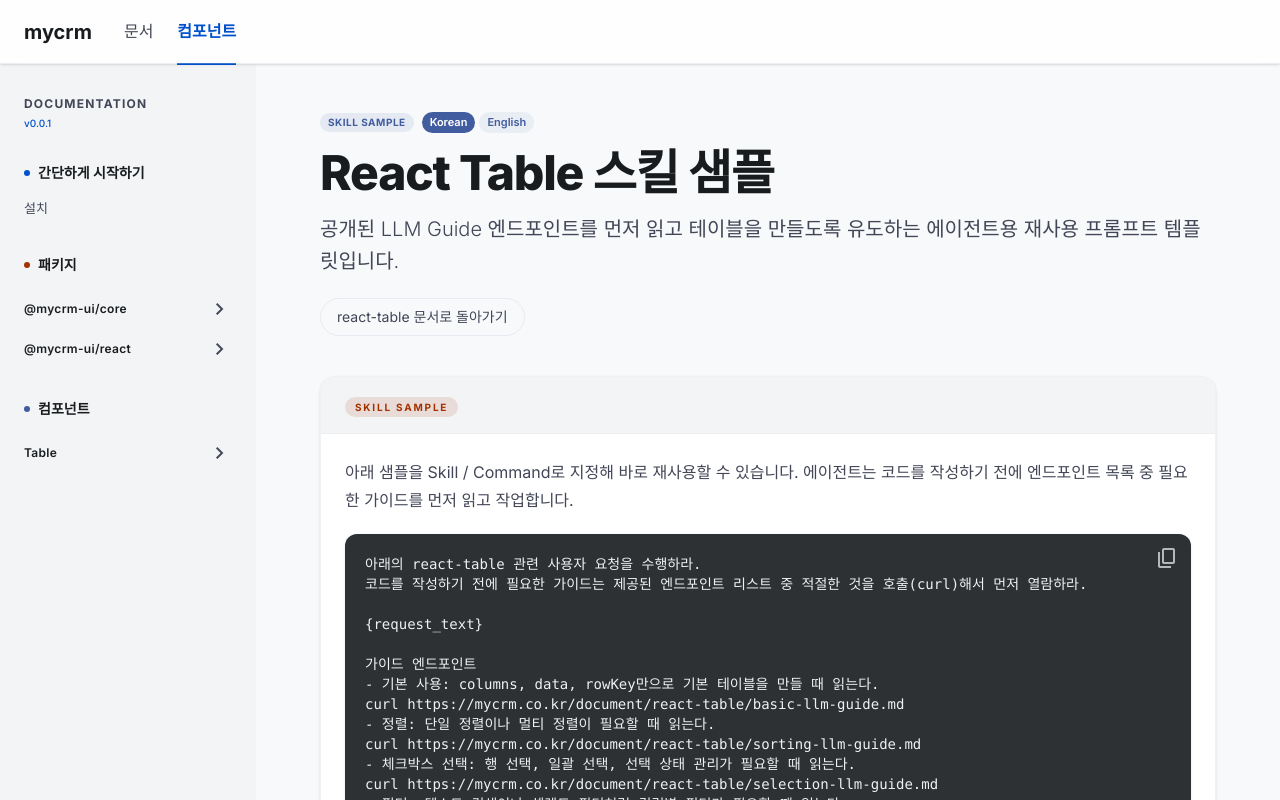
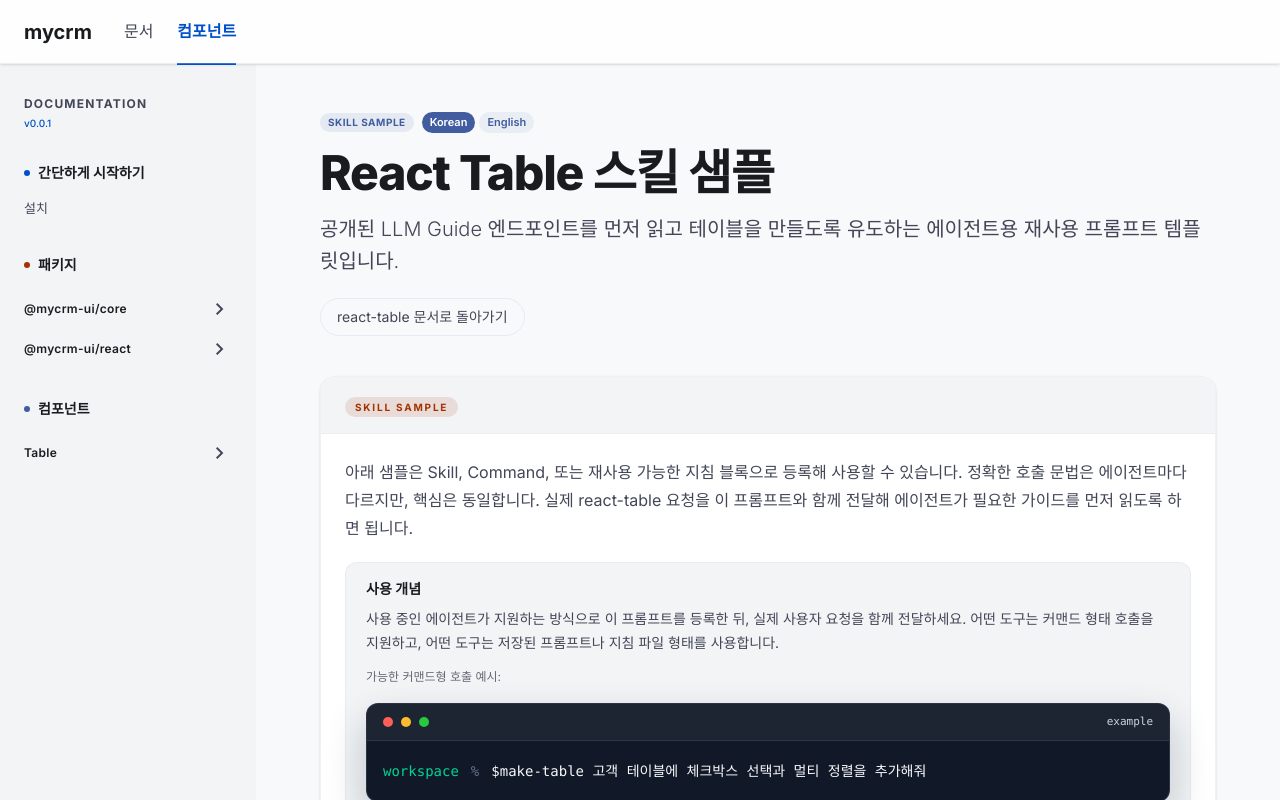
Before and after one commit to kimtaru/mycrm-guide, a Next.js app: page /document/react-table/llm in a window 1280 px wide. Shown: the top 800 px of the page. Built offline with nearby package versions, Linux system fonts and the light colour scheme.

Commit message:
docs: clarify react-table skill sample usage

```diff
--- a/app/document/react-table/llm/skill-sample.tsx
+++ b/app/document/react-table/llm/skill-sample.tsx
@@ -14,10 +14,8 @@
       )
       .join("\n");
 
-    return `Handle the user's react-table request below.
+    return `Treat the user's text that follows the skill invocation as the actual react-table request.
 Before writing code, inspect the appropriate guides by calling the relevant curl endpoints from the provided list.
-
-{request_text}
 
 Guide endpoints
 ${endpointLines}`;
@@ -30,10 +28,8 @@
     )
     .join("\n");
 
-  return `아래의 react-table 관련 사용자 요청을 수행하라.
+  return `스킬 호출 뒤에 이어지는 사용자 문장을 실제 react-table 요청으로 간주하라.
 코드를 작성하기 전에 필요한 가이드는 제공된 엔드포인트 리스트 중 적절한 것을 호출(curl)해서 먼저 열람하라.
-
-{request_text}
 
 가이드 엔드포인트
 ${endpointLines}`;
@@ -64,9 +60,48 @@
       <div className="space-y-5 px-6 py-6">
         <p className="leading-7 text-on-surface-variant">
           {lang === "en"
-            ? "You can assign the sample below as a Skill or Command and reuse it directly. The agent should read the relevant guides from the endpoint list before writing code."
-            : "아래 샘플을 Skill / Command로 지정해 바로 재사용할 수 있습니다. 에이전트는 코드를 작성하기 전에 엔드포인트 목록 중 필요한 가이드를 먼저 읽고 작업합니다."}
+            ? "You can register the sample below as a Skill, Command, or reusable instruction block. The exact invocation syntax depends on the agent, but the core idea is the same: pass the user's real react-table request together with this prompt so the agent reads the relevant guides first."
+            : "아래 샘플은 Skill, Command, 또는 재사용 가능한 지침 블록으로 등록해 사용할 수 있습니다. 정확한 호출 문법은 에이전트마다 다르지만, 핵심은 동일합니다. 실제 react-table 요청을 이 프롬프트와 함께 전달해 에이전트가 필요한 가이드를 먼저 읽도록 하면 됩니다."}
         </p>
+
+        <div className="rounded-xl border border-outline-variant/20 bg-surface-container-low px-5 py-4">
+          <p className="text-sm font-semibold text-on-surface">
+            {lang === "en" ? "Usage idea" : "사용 개념"}
+          </p>
+          <p className="mt-2 text-sm leading-6 text-on-surface-variant">
+            {lang === "en"
+              ? "Register this prompt in the way your agent supports, then provide the user's request together with it. Some tools may support a command-style invocation, while others may use saved prompts or instruction files."
+              : "사용 중인 에이전트가 지원하는 방식으로 이 프롬프트를 등록한 뒤, 실제 사용자 요청을 함께 전달하세요. 어떤 도구는 커맨드 형태 호출을 지원하고, 어떤 도구는 저장된 프롬프트나 지침 파일 형태를 사용합니다."}
+          </p>
+          <p className="mt-3 text-xs leading-5 text-on-surface-variant/80">
+            {lang === "en"
+              ? "One possible command-style example:"
+              : "가능한 커맨드형 호출 예시:"}
+          </p>
+          <div className="mt-4 overflow-hidden rounded-xl border border-outline-variant/15 bg-[#111827] shadow-[0_18px_40px_rgba(15,23,42,0.22)]">
+            <div className="flex items-center justify-between border-b border-white/8 bg-white/5 px-4 py-2.5">
+              <div className="flex items-center gap-2">
+                <span className="h-2.5 w-2.5 rounded-full bg-[#ff5f57]" />
+                <span className="h-2.5 w-2.5 rounded-full bg-[#febc2e]" />
+                <span className="h-2.5 w-2.5 rounded-full bg-[#28c840]" />
+              </div>
+              <span className="font-mono text-[11px] text-slate-300">
+                {lang === "en" ? "example" : "example"}
+              </span>
+            </div>
+            <div className="overflow-x-auto px-4 py-4 font-mono text-sm leading-7 text-slate-100">
+              <div className="flex min-w-max items-start gap-3">
+                <span className="select-none text-emerald-400">workspace</span>
+                <span className="select-none text-slate-500">%</span>
+                <code className="whitespace-pre-wrap break-keep text-slate-50">
+                  {lang === "en"
+                    ? "$make-table Add checkbox selection and multi-sort to the customer table"
+                    : "$make-table 고객 테이블에 체크박스 선택과 멀티 정렬을 추가해줘"}
+                </code>
+              </div>
+            </div>
+          </div>
+        </div>
 
         <div className="relative">
           <button
```
